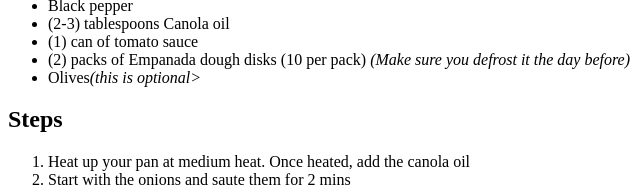
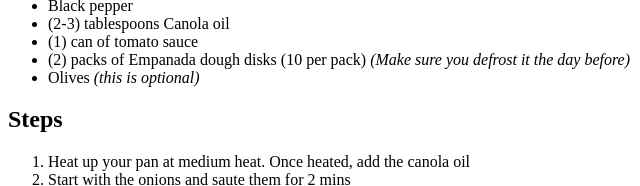
Before and after one commit to Calculated-Risk/odin-recipes, a plain HTML site: page recipes/empanadas.html in a window 1280 px wide. Shown: the part 719-905 px from the top of the page, 0-640 px from the left. Drawn offline with Linux system fonts and the light colour scheme.

Commit message:
Updated the olive ingredient for empanadas

```diff
--- a/recipes/empanadas.html
+++ b/recipes/empanadas.html
@@ -30,7 +30,7 @@
                     <li>(2-3) tablespoons Canola oil</li>
                     <li>(1) can of tomato sauce</li>
                     <li>(2) packs of Empanada dough disks (10 per pack) <em>(Make sure you defrost it the day before)</em></li>
-                    <li>Olives<em>(this is optional></em></li>
+                    <li>Olives <em>(this is optional)</em></li>
                 </ul>
 
                 <!--Below we will go over the steps on making this dish-->
```
